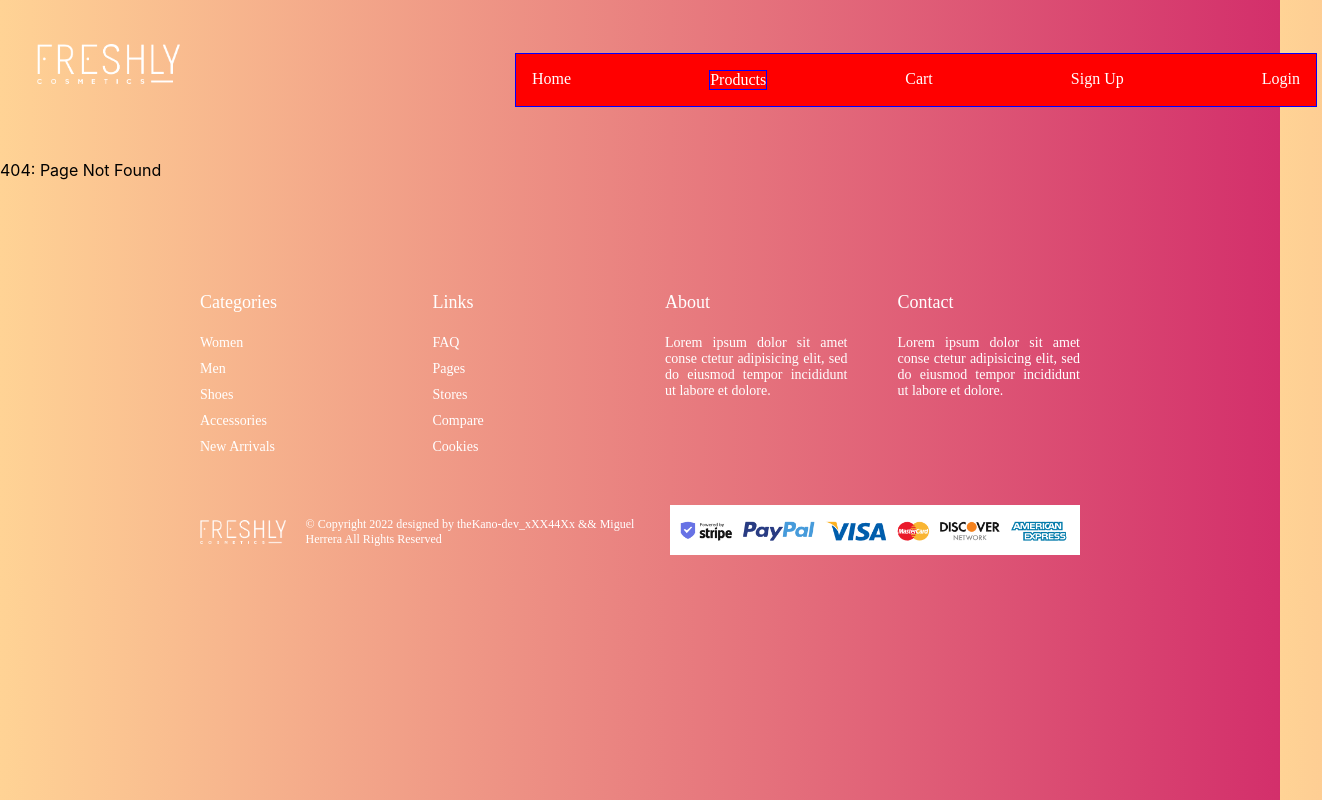
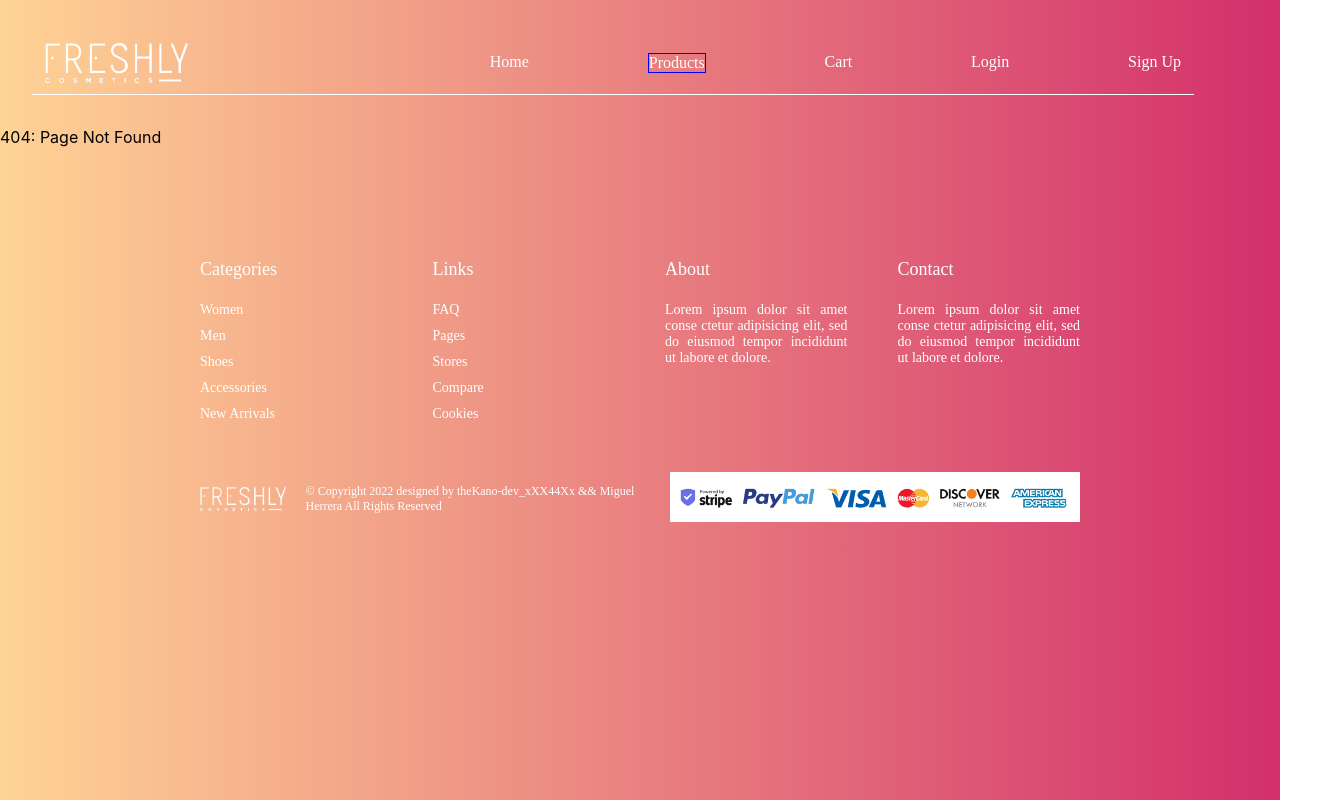
Before and after one commit to sergiokano/React_E-commerce, a React (Create React App) app: page / in a window 1280 px wide. Shown: the whole page, 1322 px wide, since content can reach past the window. Built offline with nearby package versions, Linux system fonts and the light colour scheme; a web font is replaced by a local one.

Commit message:
header routes done

```diff
--- a/src/components/Header/Header.jsx
+++ b/src/components/Header/Header.jsx
@@ -1,15 +1,15 @@
 import React, { useContext } from "react";
 import { Link, useNavigate } from "react-router-dom";
-import { Menu } from "antd";
-import {
-  HomeOutlined,
-  UserOutlined,
-  UserAddOutlined,
-  LogoutOutlined,
-  LoginOutlined,
-  ShopOutlined,
-  ShoppingCartOutlined,
-} from "@ant-design/icons";
+// import { Menu } from "antd";
+// import {
+//   HomeOutlined,
+//   UserOutlined,
+//   UserAddOutlined,
+//   LogoutOutlined,
+//   LoginOutlined,
+//   ShopOutlined,
+//   ShoppingCartOutlined,
+// } from "@ant-design/icons";
 import { UserContext } from "../../context/UserContext/UserState";
 import { Badge } from "antd";
 import "./Header.scss";
@@ -42,15 +42,35 @@ const Header = () => {
         </li>
         <li>
           <Link to="/cart">Cart</Link>
+
+          <Badge
+            count={cart.length}
+            size="small"
+            offset={[1, -10]}
+            color="none"
+          ></Badge>
         </li>
 
-        <li>
-          <Link to="/register">Sign Up</Link>
-        </li>
+        {token ? (
+          <>
+            <li>
+              <Link to="/profile">Profile</Link>{" "}
+            </li>
+            <li>
+              <Link to="/logout">Logout</Link>{" "}
+            </li>
+          </>
+        ) : (
+          <>
+            <li>
+              <Link to="/login">Login</Link>{" "}
+            </li>
 
-        <li>
-          <Link to="/login">Login</Link>{" "}
-        </li>
+            <li>
+              <Link to="/register">Sign Up</Link>
+            </li>
+          </>
+        )}
       </ul>
     </nav>
   );
--- a/src/components/Header/Header.scss
+++ b/src/components/Header/Header.scss
@@ -5,6 +5,7 @@ li {
 }
 
 .container-header {
+  border-bottom: 1px solid white;
   color: rgb(219, 224, 236);
   padding: 5px;
   cursor: pointer;
@@ -12,20 +13,23 @@ li {
   color: $color-text;
   display: flex;
   margin: 2em;
-  width: 100%;
+  width: 90%;
   justify-content: space-between;
   align-items: baseline;
   .logo {
+    display: flex;
     height: 2.5em;
+    align-self: center;
+    padding-left: 0.5em;
   }
 
   .navbar {
     display: flex;
     width: 60%;
     justify-content: space-between;
-    padding: 1em;
-    background-color: red;
-    border: blue 1px solid;
+    padding-right: 0.5em;
+    // background-color: red;
+    // border: blue 1px solid;
     //   flex-wrap: nowrap;
     .menu-vertical {
       text-align: start;
```
